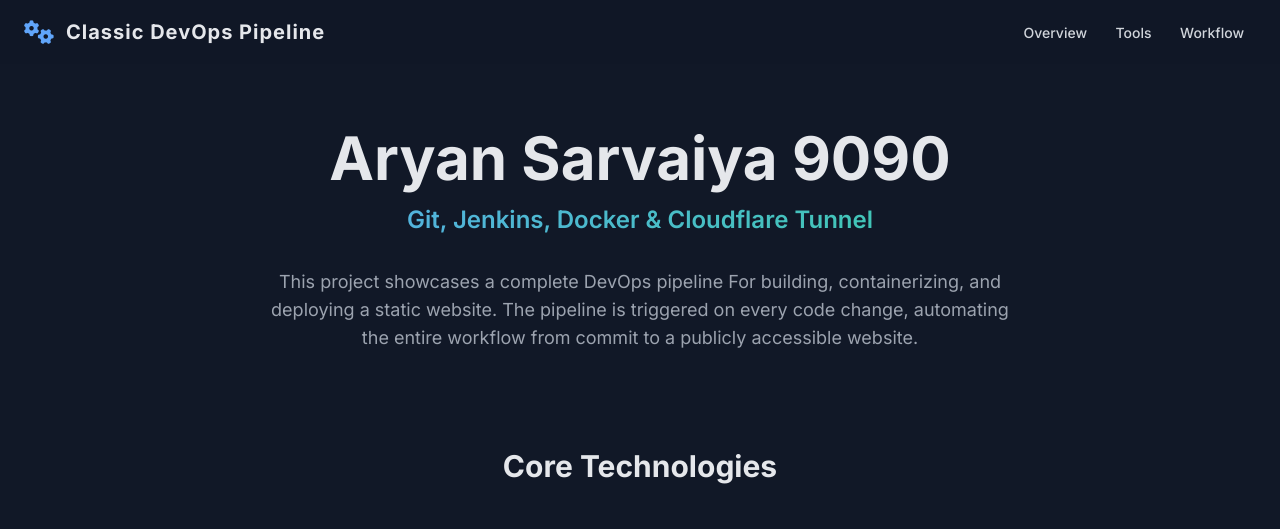
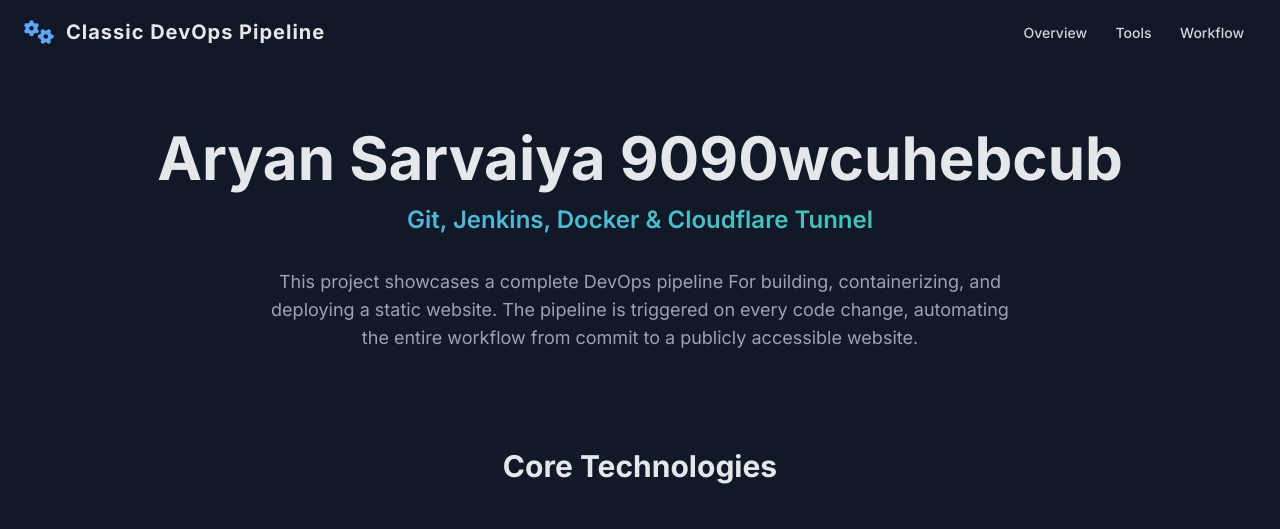
Before and after one commit to Aryansarvaiya13/devops_project2, a plain HTML site: page index.html in a window 1280 px wide. Shown: the top 529 px of the page. Drawn offline with nearby package versions, Linux system fonts and the light colour scheme.

Commit message:
initial co

```diff
--- a/index.html
+++ b/index.html
@@ -68,7 +68,7 @@
         <!-- Hero Section -->
         <section id="overview" class="text-center mb-24">
             <h2 class="text-4xl md:text-6xl font-extrabold mb-4">
-                Aryan Sarvaiya 9090
+                Aryan Sarvaiya 9090wcuhebcub
             </h2>
             <p class="gradient-text text-xl md:text-2xl font-semibold mb-8">
                 Git, Jenkins, Docker & Cloudflare Tunnel
```
